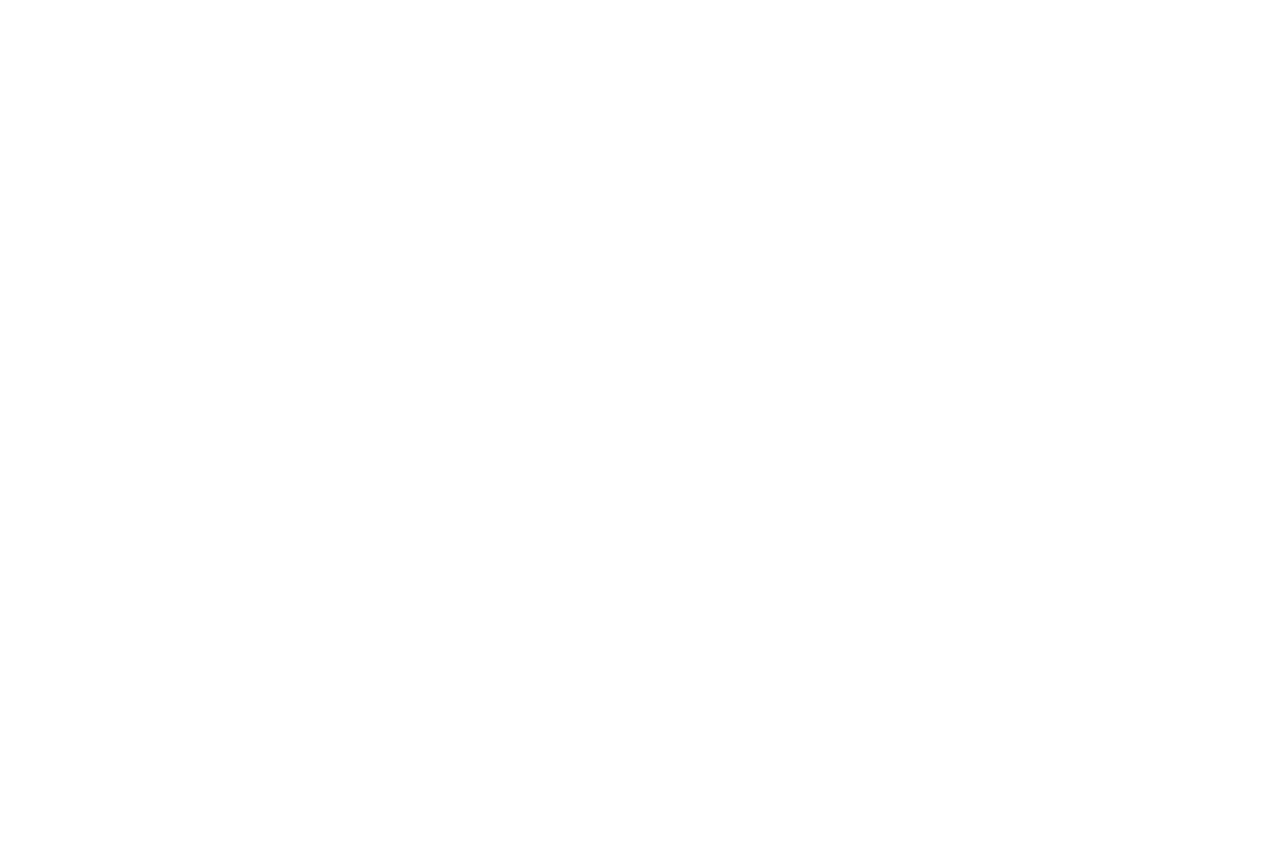
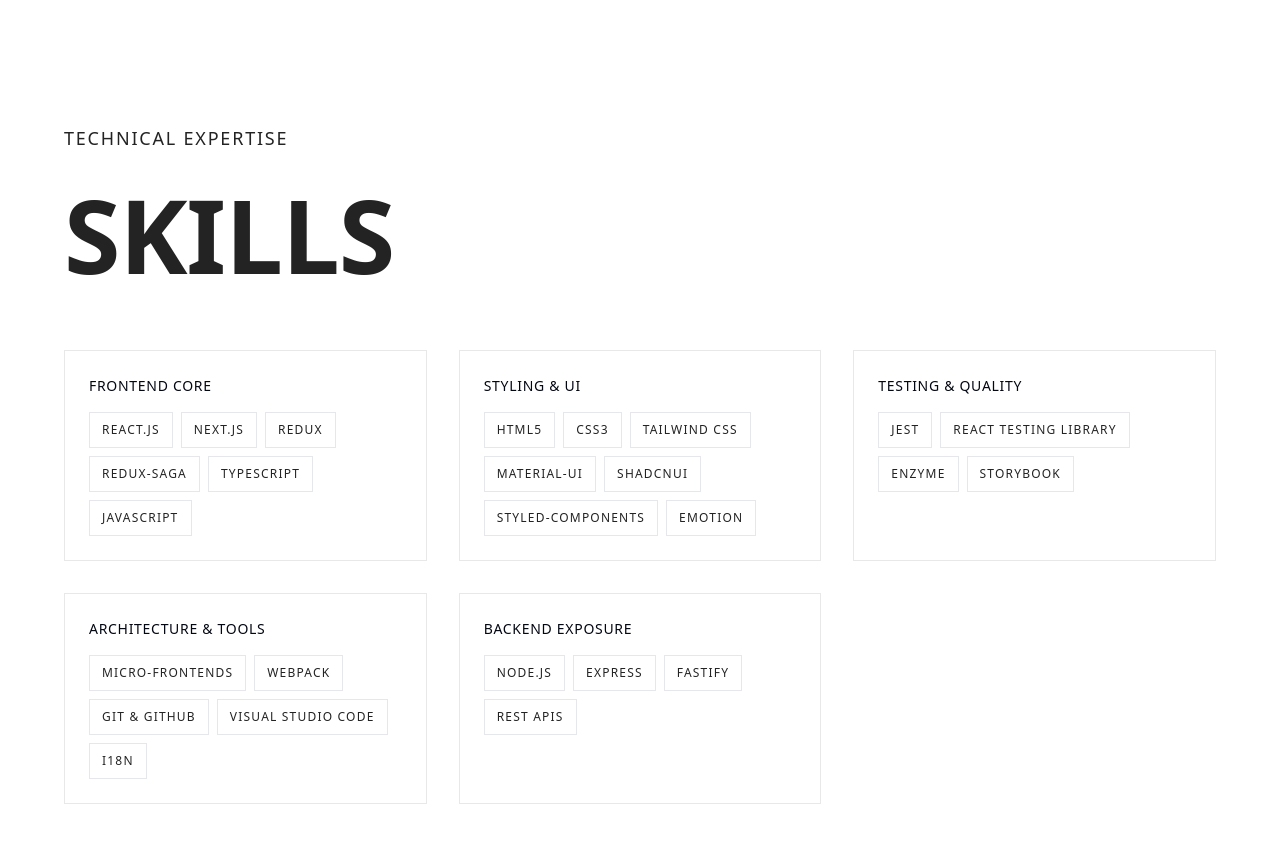
Before and after one commit to rushigithub12/rushikesh_kamble_portfolio, a Next.js app: page / in a window 1280 px wide. Shown: the part 2460-3303 px from the top of the page. Before the commit the page ends 2457 px from the top, so only its background shows below. Built offline with nearby package versions, Linux system fonts and the light colour scheme.

Commit message:
added skills section

```diff
--- a/app/components/sections/Skills.tsx
+++ b/app/components/sections/Skills.tsx
@@ -1,9 +1,79 @@
-import React from 'react'
+import React from "react";
 
 const Skills = () => {
+  const skillCategories = [
+    {
+      category: "Frontend Core",
+      skills: [
+        "React.js",
+        "Next.js",
+        "Redux",
+        "Redux-Saga",
+        "TypeScript",
+        "JavaScript",
+      ],
+    },
+    {
+      category: "Styling & UI",
+      skills: [
+        "HTML5",
+        "CSS3",
+        "Tailwind CSS",
+        "Material-UI",
+        "ShadcnUI",
+        "Styled-Components",
+        "Emotion",
+      ],
+    },
+    {
+      category: "Testing & Quality",
+      skills: ["Jest", "React Testing Library", "Enzyme", "Storybook"],
+    },
+    {
+      category: "Architecture & Tools",
+      skills: [
+        "Micro-frontends",
+        "Webpack",
+        "Git & GitHub",
+        "Visual Studio Code",
+        "i18n",
+      ],
+    },
+    {
+      category: "Backend Exposure",
+      skills: ["Node.js", "Express", "Fastify", "REST APIs"],
+    },
+  ];
+
   return (
-    <div>Skills</div>
-  )
-}
+    <section id="skils" className="py-20 md:py-32 bg-white">
+      <div className="container mx-auto px-6 md:px-12">
+        <div className="max-w-6xl mx-auto">
+          {/* section label */}
+          <div className="label mb-8">TECHNICAL EXPERTISE</div>
+          <h2 className="title-big mb-16">SKILLS</h2>
 
-export default Skills
+          <div className="grid md:grid-cols-2 lg:grid-cols-3 gap-8">
+            {skillCategories.map((category, index) => (
+              <div key={index} className="card hover-lift">
+                <div className="card-title mb-4">{category.category}</div>
+                <div className="flex flex-wrap gap-2">
+                  {category.skills.map((skill, skillIndex) => (
+                    <span
+                      key={skillIndex}
+                      className="label-small px-3 py-2 border border-border-color bg-transparent hover:bg-accent-primary hover:text-accent-foreground transition-all cursor-default"
+                    >
+                      {skill}
+                    </span>
+                  ))}
+                </div>
+              </div>
+            ))}
+          </div>
+        </div>
+      </div>
+    </section>
+  );
+};
+
+export default Skills;
--- a/app/page.tsx
+++ b/app/page.tsx
@@ -4,6 +4,7 @@ import { useEffect } from "react";
 import GridBackGround from "@/components/shared/GridBackground";
 import Hero from "@/components/sections/Hero";
 import About from "@/components/sections/About";
+import Skills from "@/components/sections/Skills";
 
 export default function Home() {
   useEffect(() => {
@@ -14,6 +15,7 @@ export default function Home() {
       <GridBackGround />
       <Hero />
       <About />
+      <Skills />
     </div>
   );
 }
```
